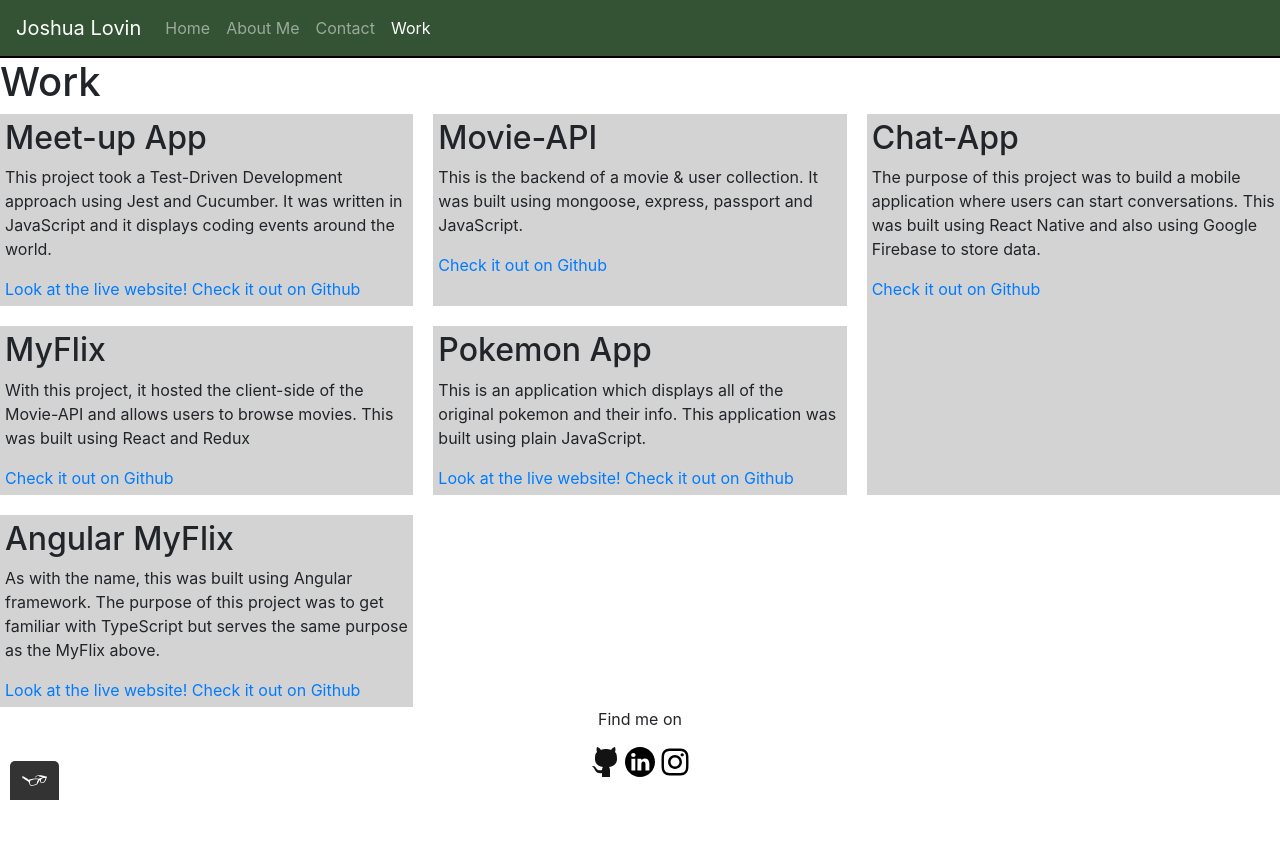
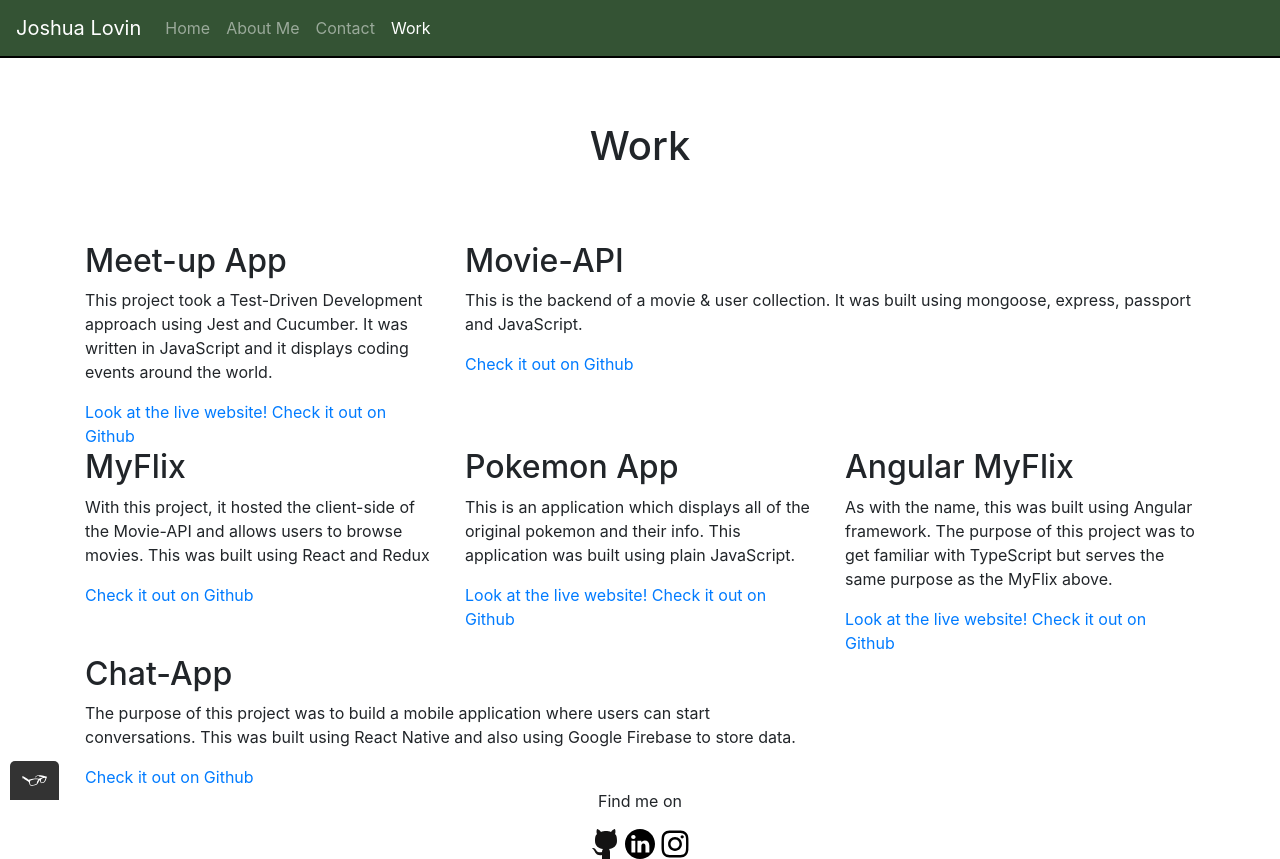
Before and after one commit to jdlovin/Portfolio-Site, a plain HTML site: page work.html in a window 1280 px wide. Before the commit the page ends 800 px from the top, so only its background shows below. Drawn offline with nearby package versions, Linux system fonts and the light colour scheme.

Commit message:
improves work site grid

```diff
--- a/CSS/styles.css
+++ b/CSS/styles.css
@@ -18,6 +18,11 @@ body {
 
 main {
 	background-color: white;
+}
+
+#work {
+	text-align: center;
+	padding: 4rem;
 }
 
 .standard-label {
--- a/work.html
+++ b/work.html
@@ -38,8 +38,9 @@
       </header>
         <section>
           <h1 id="work" class="pages-secondary_main">Work</h1>
-          <div class="grid">
-            <div class="grid_item">
+          <div class="container">
+            <div class="row">
+              <div class="col-6 col-md-4">
                 <h2>Meet-up App</h2>
                 <p>
                   This project took a Test-Driven Development approach using Jest and Cucumber.
@@ -48,7 +49,7 @@
                 <a href="https://jdlovin7185.github.io/meet/">Look at the live website!</a>
                 <a href="https://github.com/jdlovin7185/meet">Check it out on Github</a>
               </div>
-            <div class="grid_item">
+              <div class="col-md-8">
                 <h2>Movie-API</h2>
                 <p>
                   This is the backend of a movie & user collection. It was built using
@@ -56,7 +57,10 @@
                 </p>
                 <a href="https://github.com/jdlovin7185/movie-api">Check it out on Github</a>
               </div>
-            <div class="grid_item">
+            </div>
+
+            <div class="row">
+              <div class="col06 col-md-4">
                 <h2>MyFlix</h2>
                 <p>
                   With this project, it hosted the client-side of the Movie-API and allows users to browse movies.
@@ -64,7 +68,7 @@
                 </p>
                 <a href="https://github.com/jdlovin7185/myFlix-client">Check it out on Github</a>
               </div>
-            <div class="grid_item">
+              <div class="col06 col-md-4">
                 <h2>Pokemon App</h2>
                 <p>
                   This is an application which displays all of the original pokemon and their info. This application
@@ -73,7 +77,7 @@
                 <a href="https://jdlovin7185.github.io/Classic-Pokedex-main/">Look at the live website!</a>
                 <a href="https://github.com/jdlovin7185/Classic-Pokedex-main">Check it out on Github</a>
               </div>
-            <div class="grid_item">
+              <div class="col06 col-md-4">
                 <h2>Angular MyFlix</h2>
                 <p>
                   As with the name, this was built using Angular framework. The purpose of this project was to get familiar
@@ -82,13 +86,18 @@
                 <a href="https://jdlovin7185.github.io/Angular-movieAPI-client/welcome">Look at the live website!</a>
                 <a href="https://github.com/jdlovin7185/Angular-movieAPI-client">Check it out on Github</a>
               </div>
-            <div class="grid_item">
+            </div>
+            <div class="row">
+                <div class="col-sm-8">
                   <h2>Chat-App</h2>
                   <p>
                     The purpose of this project was to build a mobile application where users can start conversations.
                     This was built using React Native and also using Google Firebase to store data.
                   </p>
                   <a href="https://github.com/jdlovin7185/Chat-app">Check it out on Github</a>
+                </div>
+                </div>
+              </div>
             </div>
           </div>
         </section>
```
Lines whose indentation alone changed are shown as unchanged.
